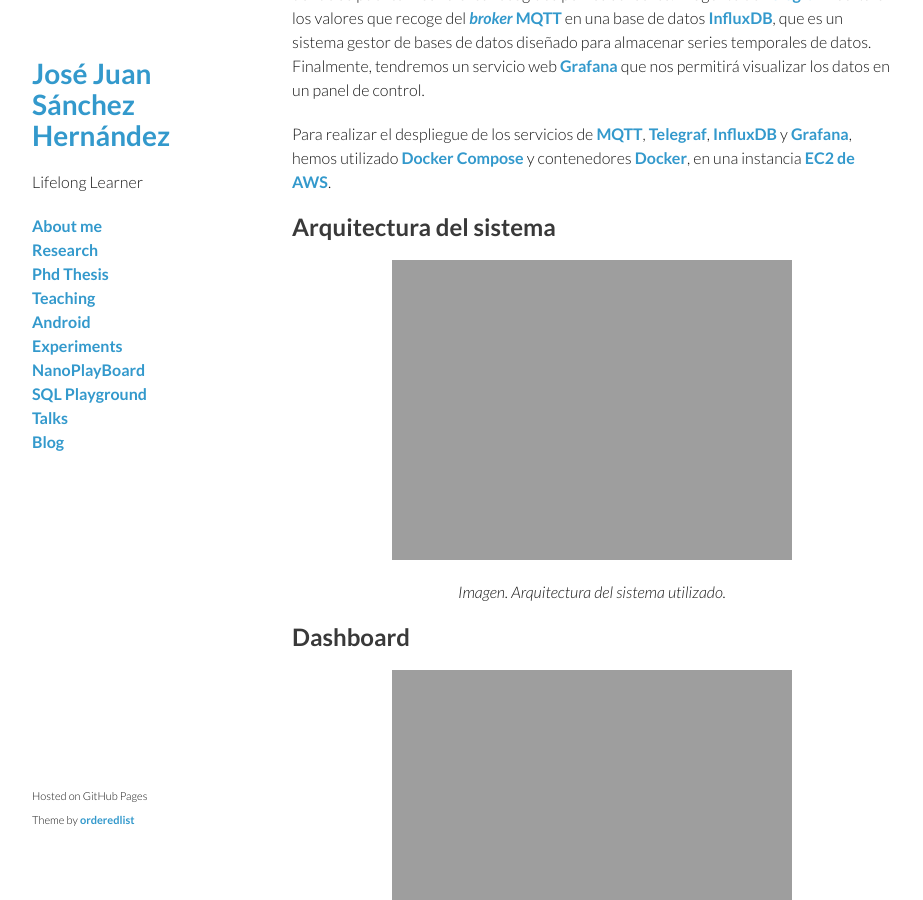
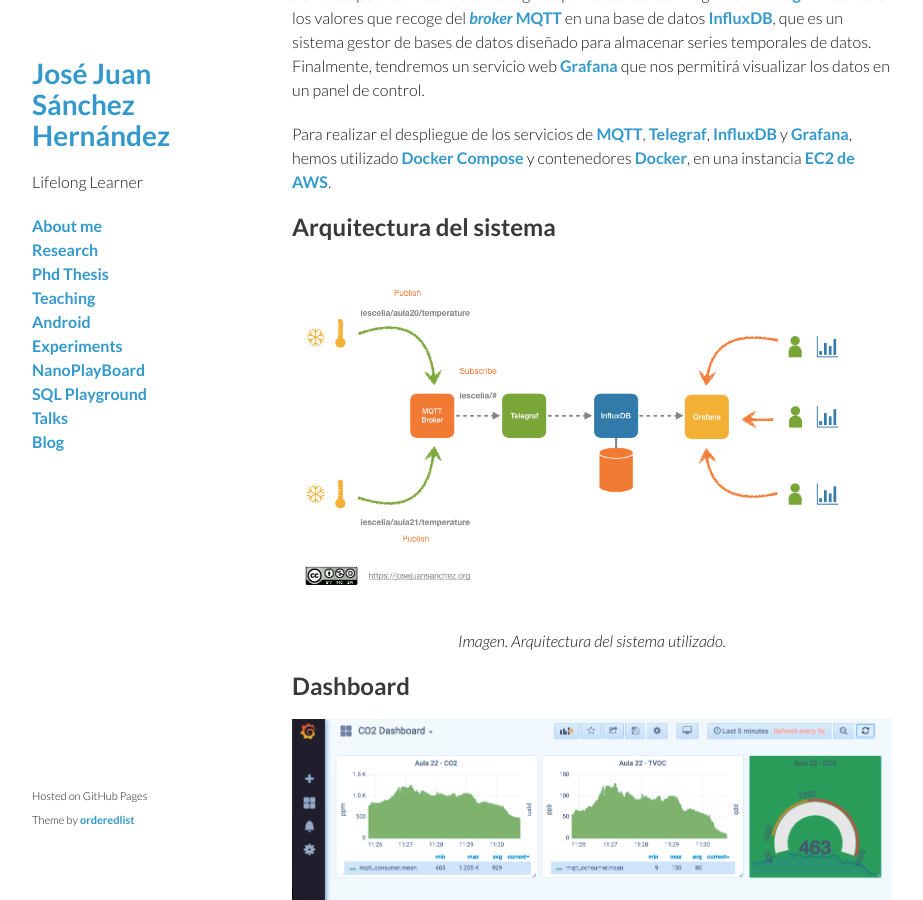
Before and after one commit to josejuansanchez/josejuansanchez.github.io, a Jekyll site: the page built from _posts/2021-02-18-iot-dashboard-sensores.md, in a window 1280 px wide and 900 px high, scrolled down 455 px. Shown: the whole window, without its empty margins (178-1101 px from the left). Built offline with Jekyll 4.4.1, drawn with Linux system fonts in a browser that asks for light colours; comment, search, counter and statistics services are not loaded.

Commit message:
Renamed extension

```diff
--- a/_posts/2021-02-18-iot-dashboard-sensores.md
+++ b/_posts/2021-02-18-iot-dashboard-sensores.md
@@ -37,13 +37,13 @@
 
 ## Arquitectura del sistema
 
-![Diagrama]({{ site.url }}/resources/2021-02-18/img/diagram.jpg){: .center}
+![Diagrama]({{ site.url }}/resources/2021-02-18/img/diagram.png){: .center}
 
 *Imagen. Arquitectura del sistema utilizado.*{: .center}
 
 ## Dashboard
 
-![Diagrama]({{ site.url }}/resources/2021-02-18/img/grafana.jpg){: .center}
+![Diagrama]({{ site.url }}/resources/2021-02-18/img/grafana.png){: .center}
 
 *Imagen. Ejemplo de un dashboard de Grafana mostrando valores de CO2 y TVOC.*{: .center}
 
```
